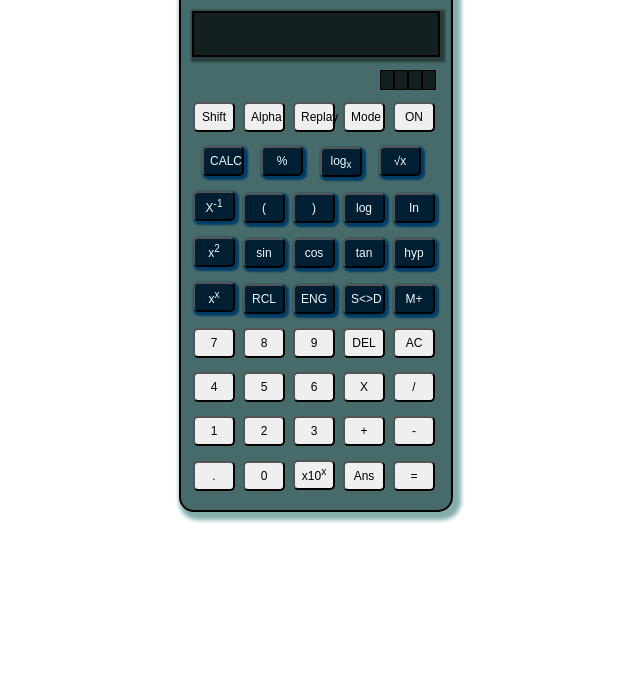
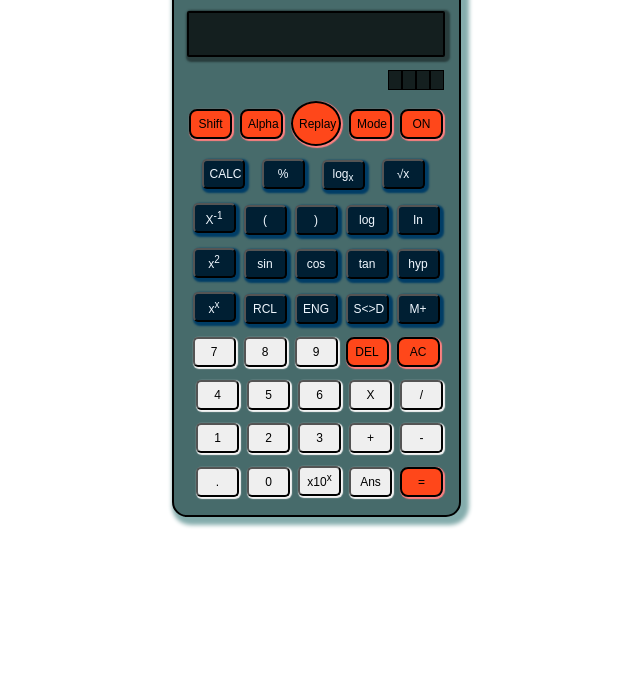
Before and after one commit to JayantSarve26/Calculator, a plain HTML site: page index.html in a window 1280 px wide. Shown: the part 107-800 px from the top of the page, without its empty margins (324-964 px from the left). Drawn offline with Linux system fonts and the light colour scheme.

Commit message:
Added CSS on Special Button

```diff
--- a/index.html
+++ b/index.html
@@ -3,17 +3,17 @@
     <head>
         <title>Calculator</title>
         <style>
-            .cal-body{background-color: #476b6b; height: 530px; width:250px;
+            .cal-body{background-color: #476b6b; height: 530px; width:265px;
             margin-left: auto; margin-right: auto; margin-top: 50px;
             border-radius: 15px; border: solid 2px black;
             box-shadow: 4px 4px 4px 4px  #85adad;
-            padding: 10px; padding-bottom: 25px;}
+            padding: 10px; padding-bottom: 30px;}
             .brand-name{color: black; font-size: 26px;
             text-align: center; margin-top: 0px;}
-            .cal-input-screen{background-color: #141f1f; height:40px; width:240px;
+            .cal-input-screen{background-color: #141f1f; height:40px; width:250px;
             display: block; margin-left: auto; margin-right: auto; margin-top: 10px;
             font-size: 25px ; color: beige; margin-bottom: 13px; border: solid 2px black;
-            box-shadow: 2px 2px 2px 3px #293d3d;}
+            border-radius: 2px; box-shadow: 2px 2px 2px 3px #293d3d;}
             .small-screen-cal{display: flex;
                 justify-content: end;
                 margin-right:5px ;margin-top:0px;}
@@ -21,12 +21,16 @@
                 background-color: #141f1f;
                 border:1px solid black;}
             .button-row{ justify-content:space-eventy;
-                         margin-top:10px}
-            .cal-btn{font-size: 12px;height:30px; width:42px; margin:2px;
-                     border-radius: 5px; cursor: pointer;}
+                         margin-top:9px; margin-left: 3.5px;}
+            .cal-btn{font-size: 12px;height:30px; width:43px; margin:2px;
+                     border-radius: 5px; cursor: pointer; box-shadow: 1px 1px 1px 1px whitesmoke;}
             .second-row-btn{margin-left: 11px;}
             .upper-btn{background-color:#001f33; color: aliceblue;
                 box-shadow: 2px 2px 2px 2px #003d66;}
+            .special-btn{background-color:#ff471a; box-shadow: 1px 1px 1px 1px#ff8080;
+                         border: solid 2px black ; border-radius: 8px;}
+            .replay-btn{height: 45px; width:50px;
+            border-radius: 50%; }
          </style>
     </head>
     <body>
@@ -40,11 +44,11 @@
                 <div class="small-screen"></div>
             </div>
             <div class="button-row">
-                <button class="cal-btn">Shift</button>
-                <button class="cal-btn">Alpha</button>
-                <button class="cal-btn">Replay</button>
-                <button class="cal-btn"> Mode</button>
-                <button class="cal-btn">ON</button>
+                <button class="cal-btn special-btn">Shift</button>
+                <button class="cal-btn special-btn">Alpha</button>
+                <button class="cal-btn special-btn replay-btn">Replay</button>
+                <button class="cal-btn special-btn"> Mode</button>
+                <button class="cal-btn special-btn">ON</button>
             <div class="button-row">
                     <button class="cal-btn upper-btn second-row-btn">CALC</button>
                     <button class="cal-btn upper-btn second-row-btn">%</button>
@@ -76,8 +80,8 @@
                 <button class="cal-btn">7</button>
                 <button class="cal-btn">8</button>
                 <button class="cal-btn">9</button>
-                <button class="cal-btn">DEL</button>
-                <button class="cal-btn">AC</button>
+                <button class="cal-btn special-btn">DEL</button>
+                <button class="cal-btn special-btn">AC</button>
             </div>
             <div class="button-row">
                 <div class="button-row">
@@ -99,7 +103,7 @@
                     <button class="cal-btn">0</button>
                     <button class="cal-btn">x10<sup>x</sup></button>
                     <button class="cal-btn">Ans</button>
-                    <button class="cal-btn">=</button>
+                    <button class="cal-btn special-btn">=</button>
                 </div>
             </div>
             </div>
```
